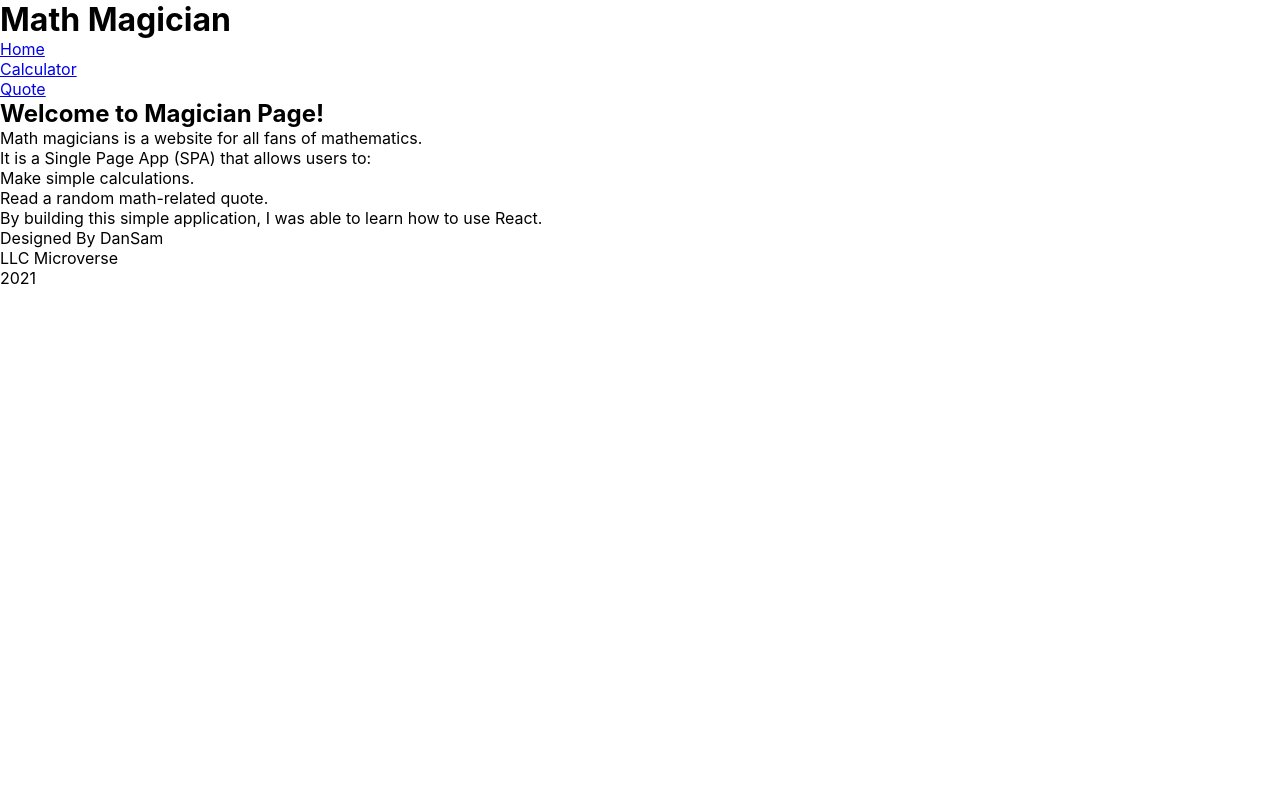
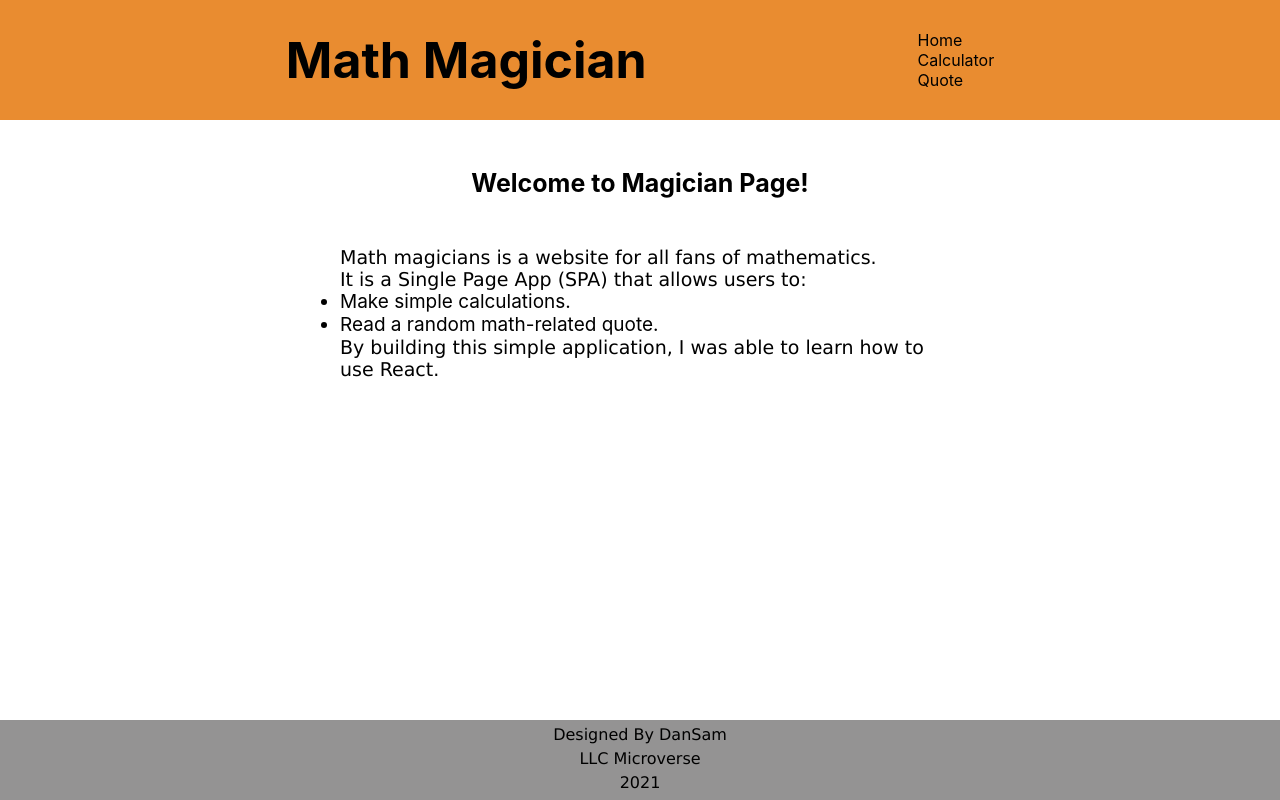
Before and after one commit to DanSam5K/Math-Magician, a React (Create React App) app: page /Home in a window 1280 px wide. Built offline with nearby package versions, Linux system fonts and the light colour scheme.

Commit message:
Add styles to improve app appearance

```diff
--- a/src/index.css
+++ b/src/index.css
@@ -54,3 +54,67 @@ button:hover {
 .zero {
   grid-column-start: span 2;
 }
+
+.container {
+  height: 15vh;
+  width: 100%;
+  padding: 30px 15px;
+  display: flex;
+  justify-content: space-evenly;
+  align-items: center;
+  background-color: #e98c30;
+}
+
+.footer {
+  background-color: #949393;
+  position: fixed;
+  bottom: 0;
+  width: 100%;
+  height: 10vh;
+}
+
+.footer > ul > li {
+  font-family: "Lucida Sans Unicode", "Lucida Grande", "Lucida Sans", Arial, sans-serif;
+  display: flex;
+  align-items: center;
+  justify-content: center;
+  list-style: none;
+  padding-top: 5px;
+}
+
+.title {
+  font-size: 50px;
+}
+
+.home-title {
+  margin: 3rem 0;
+  font-size: 25px;
+  text-align: center;
+}
+
+.paragraph {
+  font-size: 19px;
+  width: 90%;
+  max-width: 600px;
+  margin: 0 auto;
+  font-family: "Lucida Sans Unicode", "Lucida Grande", "Lucida Sans", Arial, sans-serif;
+}
+
+.p-quote {
+  width: 90%;
+  font-size: 20px;
+  max-width: 500px;
+  margin: 10em auto;
+  font-family: cursive;
+}
+
+.link {
+  color: #000;
+  text-decoration: none;
+  list-style: none;
+}
+
+.link:hover {
+  color: aqua;
+  text-transform: uppercase;
+}
```
